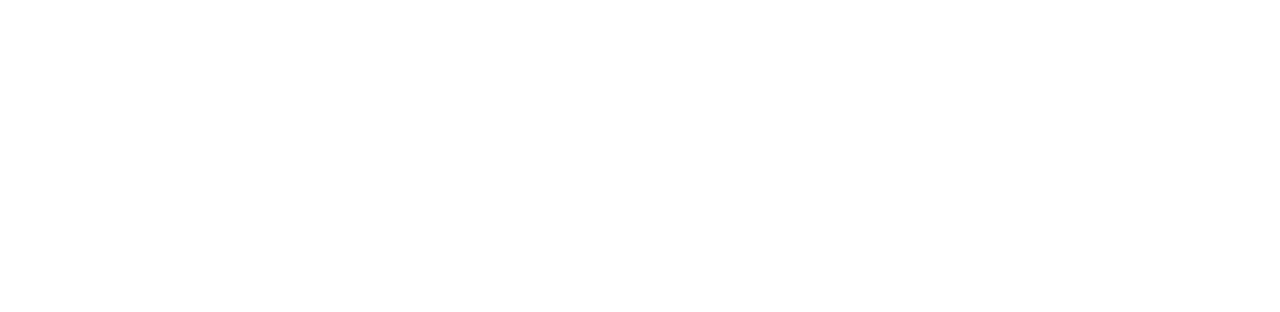
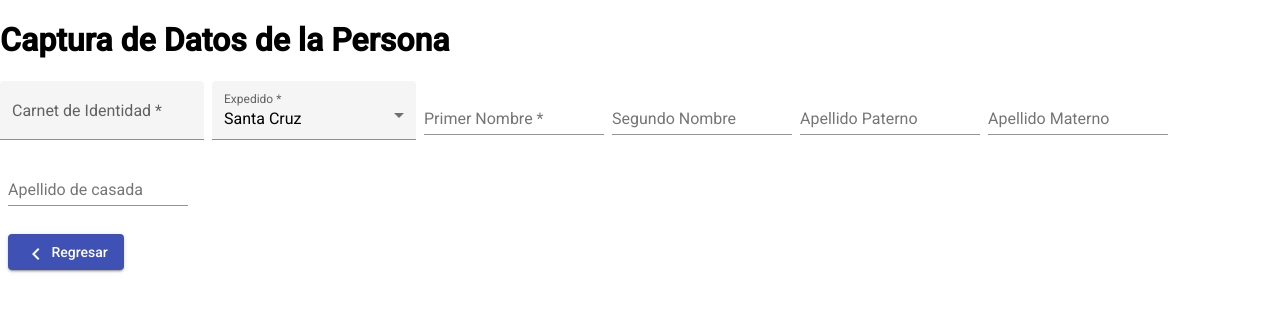
Before and after one commit to miguelciego/github-9rbpvl, an Angular app: page /per in a window 1280 px wide. Before the commit this address led to /. Shown: the top 312 px of the page. Built offline with nearby package versions, Linux system fonts and the light colour scheme.

Commit message:
Adicionando Personas

```diff
--- a/src/app/app-routing.module.ts
+++ b/src/app/app-routing.module.ts
@@ -2,11 +2,13 @@
 import { Routes, RouterModule } from '@angular/router';
 import { Tabla1Component } from './tabla1/tabla1.component';
 import { HomepageComponent } from './homepage/homepage.component';
+import { PersonasComponent } from './personas/personas.component'
 
 
 const routes: Routes = [
   { path: '', component: HomepageComponent },
   { path: 'tabla1', component: Tabla1Component },
+  { path: 'per', component: PersonasComponent },
  // { path: 'products/:productId', component: ProductDetailsComponent },
 ];
 
--- a/src/app/homepage/homepage.component.html
+++ b/src/app/homepage/homepage.component.html
@@ -4,3 +4,5 @@
 <input hidden type="file" name="files" class="form-control"
                      #uploads  (change)="onChange(uploads.files)" multiple
                      value="process" accept='.csv'/>
+<button mat-raised-button ><a routerLink="/per">personas</a></button>
+<button mat-raised-button >cerrar</button>
--- /dev/null
+++ b/src/app/personas/personas.component.css
@@ -0,0 +1,7 @@
+.example-form .mat-form-field + .mat-form-field {
+  margin-left: 8px;
+}
+.example-button-row button,
+.example-button-row a {
+  margin: 8px;
+}
--- /dev/null
+++ b/src/app/personas/personas.component.html
@@ -0,0 +1,39 @@
+<h1>Captura de Datos de la Persona</h1>
+<form class="example-form">
+  <mat-form-field class="example-full-width" appearance="fill">
+    <mat-label>Carnet de Identidad</mat-label>
+    <input matInput required placeholder="304524566">
+  </mat-form-field>
+<mat-form-field appearance="fill">
+  <mat-label>Expedido</mat-label>
+  <select matNativeControl required>
+    <option value="santacruz">Santa Cruz</option>
+    <option value="La Paz">La Paz</option>
+    <option value="mercedes">Cochabamba</option>
+    <option value="audi">Oruro</option>
+  </select>
+</mat-form-field>
+  <mat-form-field class="example-full-width">
+    <mat-label>Primer Nombre</mat-label>
+    <input matInput  required placeholder="Juan">
+  </mat-form-field>
+  <mat-form-field class="example-full-width">
+    <mat-label>Segundo Nombre</mat-label>
+    <input matInput placeholder="Pepe">
+  </mat-form-field>
+  <mat-form-field class="example-full-width">
+    <mat-label>Apellido Paterno</mat-label>
+    <input matInput placeholder="Santana">
+  </mat-form-field>
+  <mat-form-field class="example-full-width">
+    <mat-label>Apellido Materno</mat-label>
+    <input matInput placeholder="Santana">
+  </mat-form-field>
+  <mat-form-field class="example-full-width">
+    <mat-label>Apellido de casada</mat-label>
+    <input matInput placeholder="Santana">
+  </mat-form-field>
+</form>
+<div class="example-button-row">
+  <button mat-raised-button color='primary' routerLink="../"><mat-icon>navigate_before</mat-icon> Regresar </button>
+</div>
--- /dev/null
+++ b/src/app/personas/personas.component.ts
@@ -0,0 +1,15 @@
+import { Component, OnInit } from '@angular/core';
+
+@Component({
+  selector: 'app-personas',
+  templateUrl: './personas.component.html',
+  styleUrls: ['./personas.component.css']
+})
+export class PersonasComponent implements OnInit {
+
+  constructor() { }
+
+  ngOnInit() {
+  }
+
+}
--- a/src/app/tabla1/tabla1.component.html
+++ b/src/app/tabla1/tabla1.component.html
@@ -40,3 +40,4 @@
 </table>
   <mat-paginator [pageSizeOptions]="[5, 10, 20]" showFirstLastButtons></mat-paginator>
 </div>
+<button mat-raised-button color='primary' routerLink="../"><mat-icon>navigate_before</mat-icon>Regresar</button>
```
Also changed, not shown: src/app/app.module.ts (+7 -2 lines).
